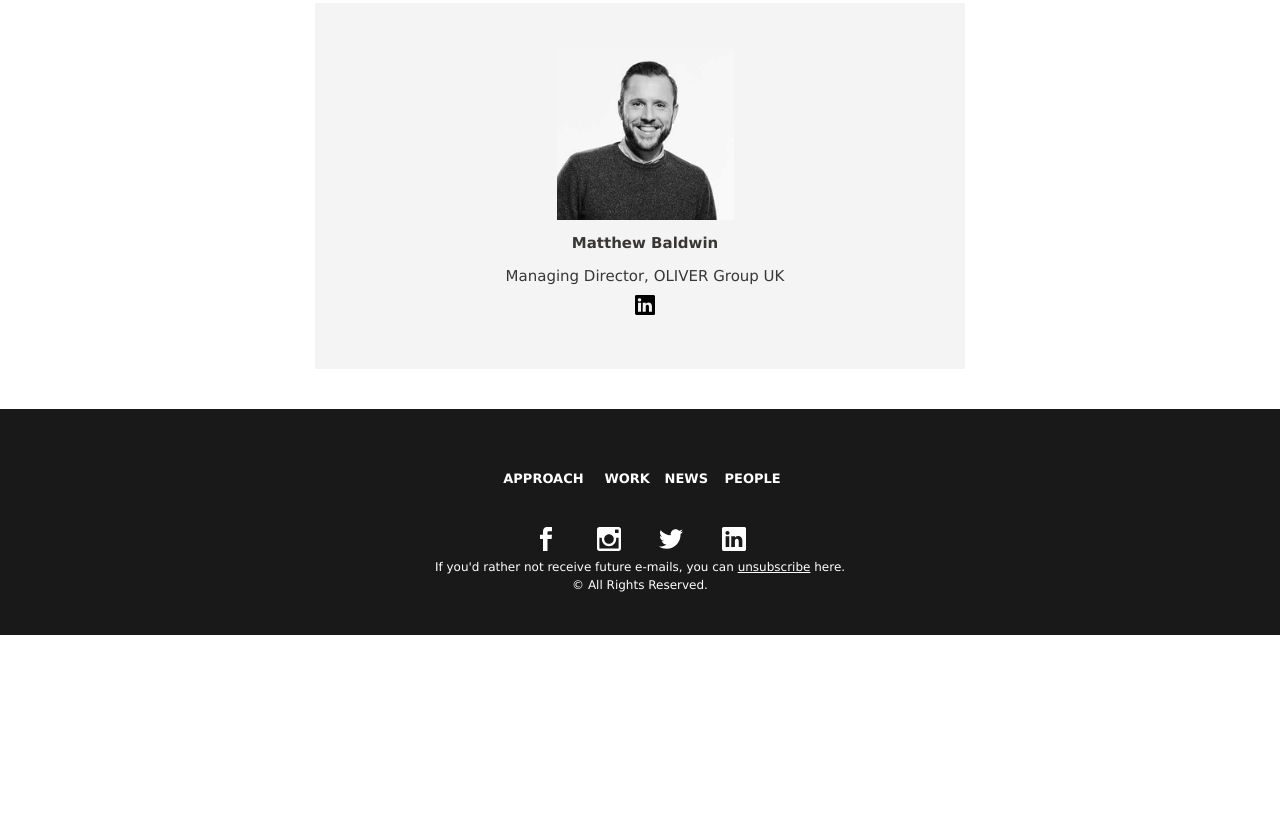
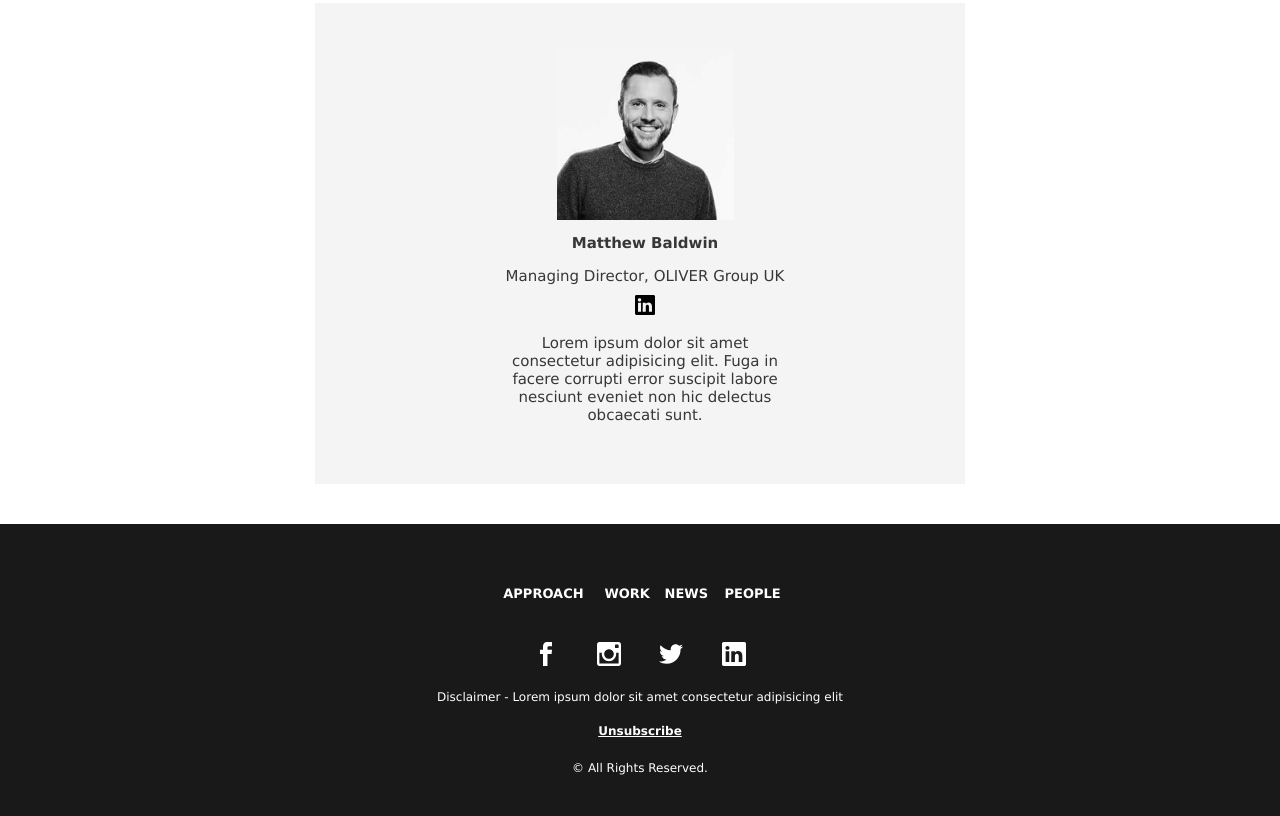
Before and after one commit to zackneron/Oliver-email-marketing, a plain HTML site: page index.html in a window 1280 px wide. Shown: the part 2439-3255 px from the top of the page. Before the commit the page ends 3074 px from the top, so only its background shows below. Drawn offline with Linux system fonts and the light colour scheme.

Commit message:
Improvement

```diff
--- a/index.html
+++ b/index.html
@@ -120,6 +120,7 @@
                                         </table>
                                     </td>
                                 </tr>
+                                <!--INTRODUCTION CONTENT SECTION END HERE -->
                                 <tr>
                                     <td style="border-collapse:collapse;height: 40px;"></td>
                                 </tr>
@@ -151,7 +152,7 @@
                                         </table>
                                     </td>
                                 </tr>
-
+                                <!--APPROACH SECTION END HERE -->
                                 <tr>
                                     <td style="border-collapse:collapse;background-color:#ffffff;padding-bottom:40px;" valign="top">
                                         <table border="0" cellpadding="0" cellspacing="0" width="650" align="left">
@@ -190,6 +191,7 @@
                                         </table>
                                     </td>
                                 </tr>
+                                <!--CAPABILITIES SECTION END HERE -->
                                 <tr>
                                     <td style="border-collapse:collapse;height: 20px;"></td>
                                 </tr>
@@ -203,6 +205,7 @@
                                         </table>
                                     </td>
                                 </tr>
+                                <!--APPROACH CTA BLOCK END HERE -->
 
                                 <tr>
                                     <td style="border-collapse:collapse;height: 40px;"></td>
@@ -250,7 +253,7 @@
                                                     </table>
                                                 </td>
                                             </tr>
-                                            <!-- OUR WORK SECTION END HERE -->
+                                            <!-- OUR WORK BLOCK END HERE -->
                                             <tr>
                                                 <td style="border-collapse:collapse; background-color: #f4f4f4;padding-bottom:40px;padding-top:20px;" valign="top">
                                                     <table border="0" cellpadding="0" cellspacing="0" width="650" align="left">
@@ -286,6 +289,7 @@
                                                     </table>
                                                 </td>
                                             </tr>
+                                            <!--CLIENTS LOGO BLOCK END HERE -->
                                             <tr>
                                                 <td style="border-collapse:collapse; text-align: center;padding-bottom:20px;" valign="top">
                                                     <table border="0" cellpadding="0" cellspacing="0" width="650" align="left">
@@ -295,10 +299,10 @@
                                                     </table>
                                                 </td>
                                             </tr>
-                                            <!-- CLIENTS LOGO SECTION END HERE -->
                                         </table>
                                     </td>
                                 </tr>
+                                <!-- WORK AND CLIENTS LOGO SECTION END HERE -->
 
                                 <tr>
                                     <td style="border-collapse:collapse;padding-bottom:40px;padding-top:40px;" valign="top">
@@ -378,12 +382,13 @@
                                                                 <a href="#" style="color:#383736;text-align: center; display: block;" target="_blank">
                                                                     <img src="linkedin.svg" alt="People Matthew Baldwin Linkedin" style="width: 20px;">
                                                                 </a>
+                                                                <p style="color:#383736;font-family:'gotham-bold',Verdana,Arial,sans-serif; font-size:15px;margin-bottom:10px;text-align: center;">
+                                                                    Lorem ipsum dolor sit amet consectetur adipisicing elit. Fuga in facere corrupti error suscipit labore nesciunt eveniet non hic delectus obcaecati sunt.
+                                                                </p>
                                                             </td>
                                                         </tr>
                                                         <tr>
-                                                            <td style="border-collapse:collapse; text-align: center;padding-top: 10px;">
-
-                                                            </td>
+                                                            <td style="border-collapse:collapse; text-align: center;padding-top: 10px;"></td>
                                                         </tr>
                                                     </table>
                                                 </td>
@@ -435,6 +440,7 @@
                                                     </table>
                                                 </td>
                                             </tr>
+                                            <!-- NAVIGATION BLOCK END HERE -->
                                             <tr>
                                                 <td>
                                                     <table border="0" cellpadding="0" cellspacing="0"  width="650" align="left">
@@ -469,13 +475,14 @@
                                                     </table>
                                                 </td>
                                             </tr>
+                                            <!-- SOCIAL MEDIA BLOCK END HERE -->
                                             <tr>
                                                 <td style="border-collapse:collapse;height: 40px;">
                                                     <table border="0" cellpadding="0" cellspacing="0" width="650" align="left">
                                                         <tr>
                                                             <td style="border-collapse:collapse; text-align: center;">
-                                                                <span style="color: #ffffff;text-decoration: none;font-family: 'gotham-bold',Verdana,Arial,sans-serif; font-size: 12px;">If you'd rather not receive future e-mails, you can
-                                                                <a href="#" style="color: #ffffff;" target="_blank">unsubscribe</a> here.</span>
+                                                                <span style="color: #ffffff;text-decoration: none;font-family: 'gotham-bold',Verdana,Arial,sans-serif; font-size: 12px;display:block;padding-top:20px;">Disclaimer - Lorem ipsum dolor sit amet consectetur adipisicing elit</span>
+                                                                <span style="color: #ffffff;text-decoration: none;font-family: 'gotham-bold',Verdana,Arial,sans-serif; font-size: 12px;display:block;padding-top:20px;padding-bottom:20px;"><a href="#" style="color: #ffffff;font-weight:bold" target="_blank">Unsubscribe</a></span>
                                                             </td>
                                                         </tr>
                                                         <tr>
@@ -486,6 +493,7 @@
                                                     </table>
                                                 </td>
                                             </tr>
+                                            <!-- DISCLAIMER BLOCK END HERE -->
                                             <tr>
                                                 <td style="border-collapse:collapse;height: 40px;"></td>
                                             </tr>
```
Also changed, not shown: 1 other file.
